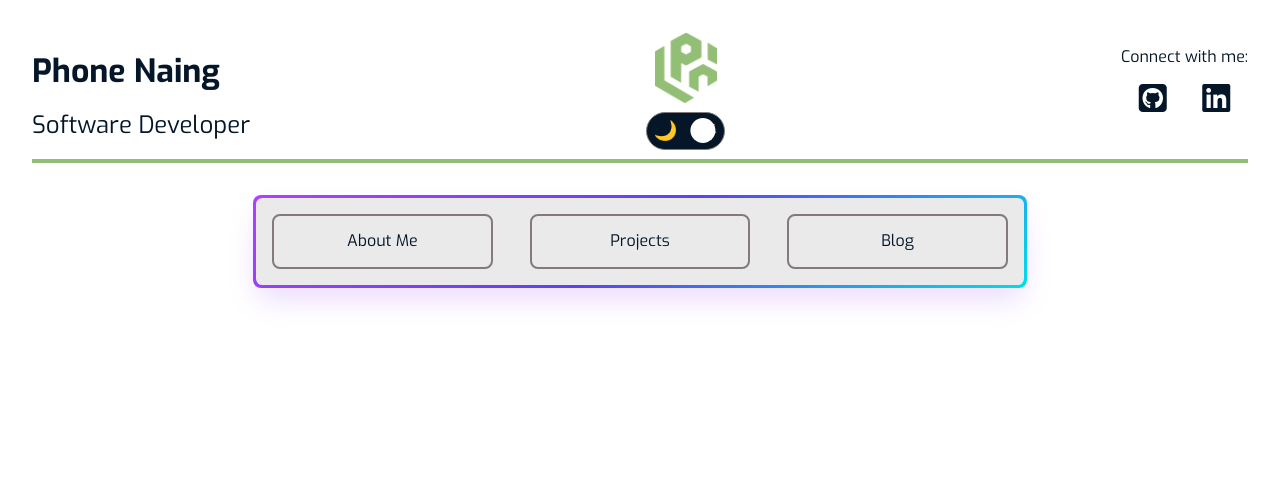
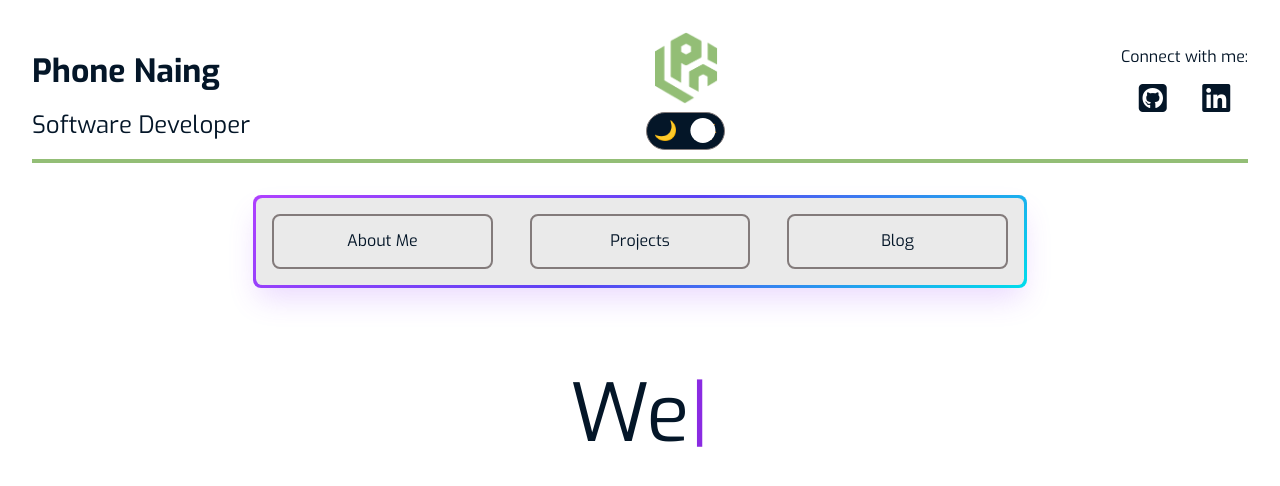
Before and after one commit to PNaing107/Personal-Website-23, a Vue app: page / in a window 1280 px wide. Shown: the top 486 px of the page. Built offline with nearby package versions, Linux system fonts and the light colour scheme.

Commit message:
feat(welcome): create a Welcome animation

```diff
--- a/src/App.vue
+++ b/src/App.vue
@@ -2,6 +2,7 @@
   <TheHeader></TheHeader>
   <main>
     <NavigationBar @navigation="updateContent"></NavigationBar>
+    <WelcomeBanner :show-banner="showWelcome"></WelcomeBanner>
     <About v-if="content === 'About Me'"></About>
   </main>
 </template>
@@ -10,21 +11,25 @@
 import TheHeader from './components/layout/TheHeader.vue';
 import NavigationBar from './components/UI/NavigationBar.vue';
 import About from './components/pages/AboutMe.vue';
+import WelcomeBanner from './components/layout/WelcomeBanner.vue';
 
 export default {
   components: {
     TheHeader,
     NavigationBar,
     About,
+    WelcomeBanner,
   },
   data() {
     return {
       content: '',
+      showWelcome: true,
     }
   },
   methods: {
     updateContent(content) {
       this.content = content;
+      this.showWelcome = false;
     },
   }
 }
--- /dev/null
+++ b/src/components/layout/WelcomeBanner.vue
@@ -0,0 +1,108 @@
+<template>
+    <div v-if="showBanner" id="banner">
+        <div>{{ text }}<span :id="showCarat" class="carat">|</span></div>
+    </div>
+</template>
+
+<script>
+
+export default {
+    data() {
+        return {
+            showCarat: false,
+            messages: [
+                'Welcome!',
+                'Bienvenue!',
+                'Willkommen!',
+                'Bem-vindos!',
+                'ようこそ',
+                '欢迎',
+                '환영합니다',
+            ],
+            text: '',
+        };
+    },
+    props: ['showBanner'],
+    mounted() {
+        // Start the carat animation
+        setInterval(() => {
+            if (this.showCarat) {
+                this.showCarat = false;
+            } else {
+                this.showCarat = 'carat';
+            }
+        }, 500)
+
+        // Start the typing animation
+
+        let i = 0;
+        let j = 0;
+        let direction = 'forward';
+
+        const timer = setInterval(()=> {
+
+            if(i < this.messages.length) {
+                let message = this.messages[i];
+
+                if(direction === 'forward') {
+
+                    if(j < message.length) {
+                        this.text += message.charAt(j);
+                        j++
+                    } else {
+                        direction = 'backward'
+                    }
+
+                } else {
+
+                    if(j>0) {
+                        this.text = message.substring(0,j);
+                        j--;
+                    } else {
+                        this.text = '';
+                        direction = 'forward';
+                        i++;
+                    }
+                }
+
+            } else {
+                clearInterval(timer);
+            }
+
+        },300);
+    },
+
+}
+
+</script>
+
+<style scoped>
+#banner {
+    font-size: 5rem;
+    text-align: center;
+    margin: 5rem auto;
+}
+
+.carat {
+    color: rgb(138, 43, 226, 1);
+    /* animation-name: blink; */
+    /* animation-duration: 0.5s; */
+    /* animation-timing-function: cubic-bezier(0.075, 0.82, 0.165, 1); */
+    /* animation: blink 0.5s cubic-bezier(0.075, 0.82, 0.165, 1); */
+
+}
+
+#carat {
+    color: rgb(138, 43, 226, 0);
+}
+
+@keyframes blink {
+    from {
+        color: rgb(138, 43, 226, 1);
+    }
+
+    to {
+        color: rgb(138, 43, 226, 0);
+    }
+}
+</style>
```
